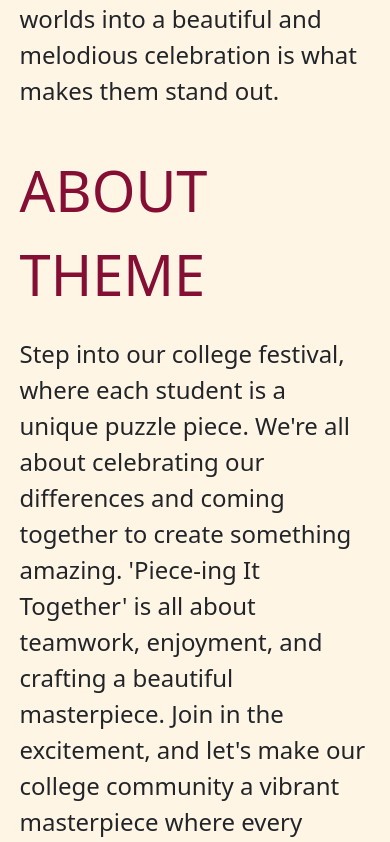
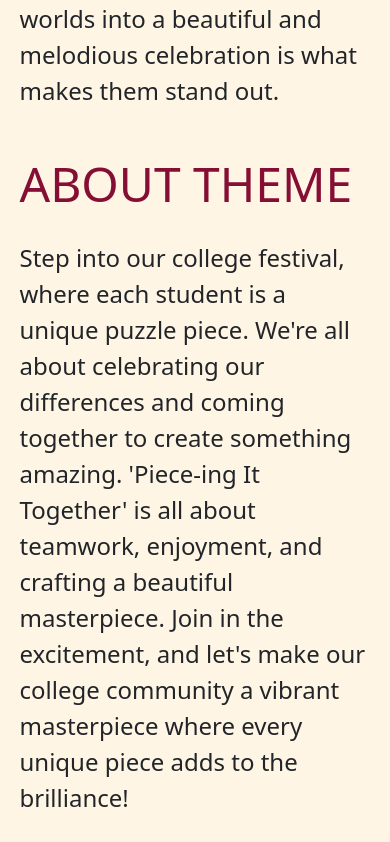
Before and after one commit to Mahesh-HMJ/elan_task, a plain HTML site: page index.html in a window 390 px wide. Shown: the part 3162-4004 px from the top of the page. Drawn offline with nearby package versions, Linux system fonts and the light colour scheme.

Commit message:
Update index.css

```diff
--- a/index.css
+++ b/index.css
@@ -86,7 +86,11 @@ a {
     transform: translateY(-20px);
     cursor: pointer;
   }
-
+  @media only screen and (max-width: 425px) {
+    .heading, .elan-sponsor-heading p {
+        font-size: 3rem;
+    }
+  }
   @keyframes scroll-1 {
     0% {
       transform: translateX(-320%);
```
